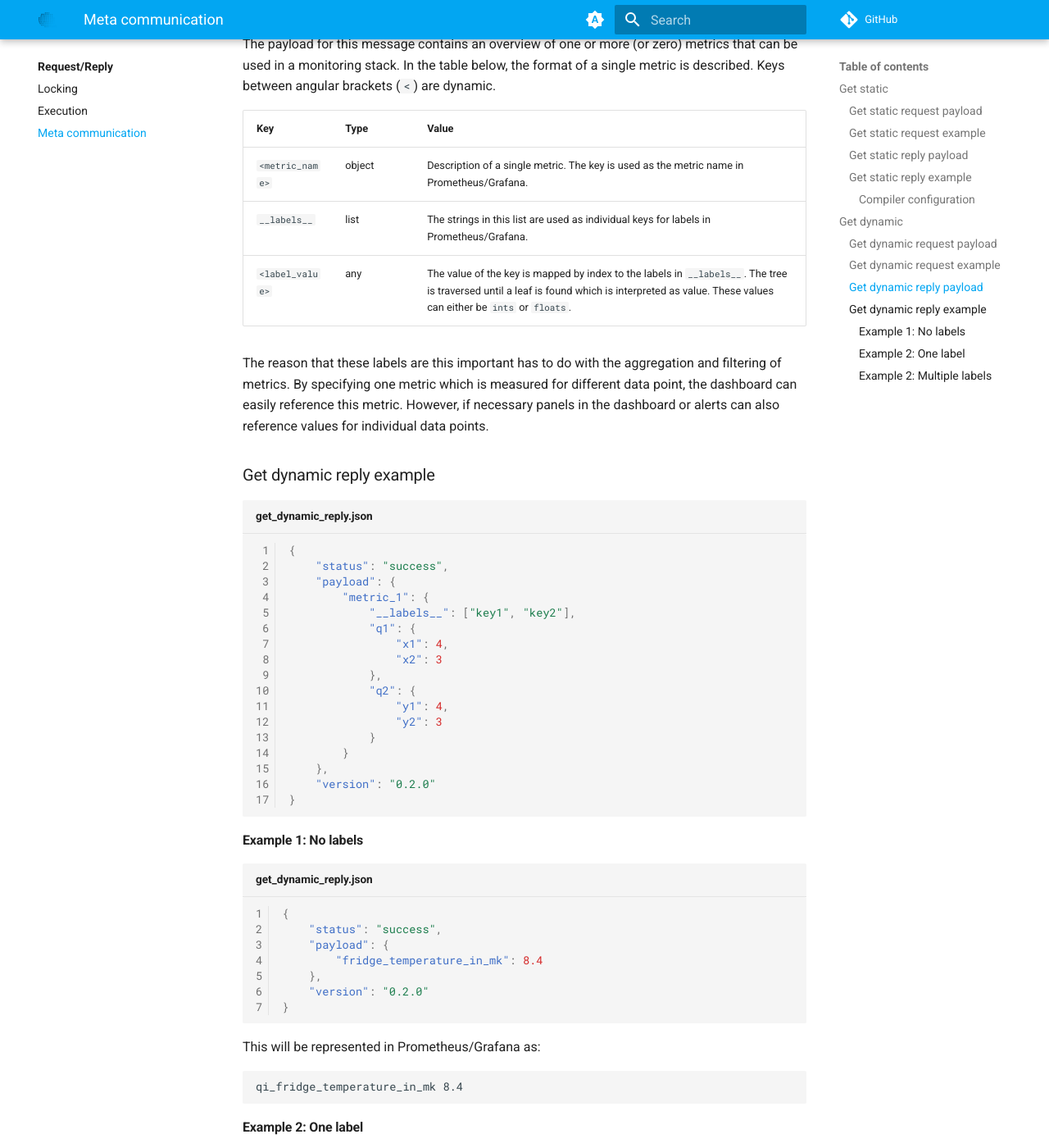
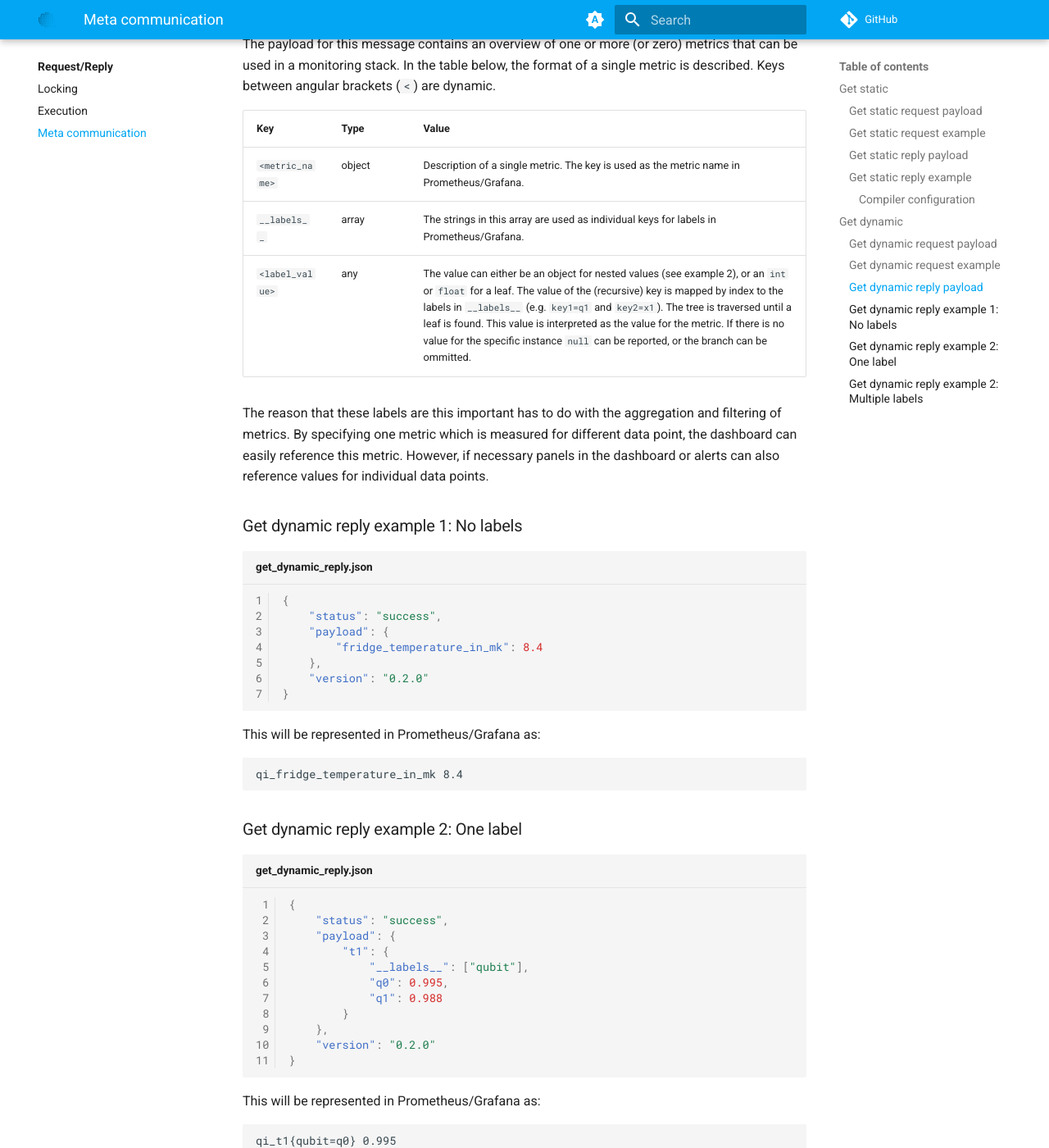
Before and after one commit to QuTech-Delft/compute-runtime-schema, an MkDocs documentation site: the page built from docs/request/meta.md, in a window 1280 px wide and 1400 px high, scrolled down 3281 px. Shown: the whole window at 82% size. Built offline with MkDocs 1.6.1 and Material for MkDocs 9.7.7, drawn with Linux system fonts in a browser that asks for light colours; comment, search, counter and statistics services are not loaded; the version menu is left out; some of the changed text lies outside the part shown.

Commit message:
[QI2-1525] Address review comments

````diff
--- a/docs/request/meta.md
+++ b/docs/request/meta.md
@@ -32,11 +32,11 @@ This message does not require any additional information in the payload section.
 | Key | Type | Value |
 | --- | --- | --- |
 | `nqubits` | `int` | The number of qubits |
-| `topology` | `list[tuple]` | List of the edges between the various qubits |
+| `topology` | `array[tuple]` | List of the edges between the various qubits |
 | `name` | `str` | Name of the system |
-| `pgs` | `list[str]` | Supported primitive gates set of the system. Gate names as described in cQASM (in uppercase) |
+| `pgs` | `array[str]` | Supported primitive gates set of the system. Gate names as described in cQASM (in uppercase) |
 | `starttime` | `float` | Timestamp of start-up of the system (return value of `time.time()`) |
-| `default_compiler_config` | `dict[str,list[dict[str, Any]]]` | Compiler configurations for different stages. |
+| `default_compiler_config` | `object[str,array[object[str, Any]]]` | Compiler configurations for different stages. |
 
 ### Get static reply example
 
@@ -123,36 +123,14 @@ stack. In the table below, the format of a single metric is described. Keys betw
 | Key | Type | Value |
 | --- | --- | --- |
 | `<metric_name>` | object | Description of a single metric. The key is used as the metric name in Prometheus/Grafana. |
-| `__labels__` | list | The strings in this list are used as individual keys for labels in Prometheus/Grafana. |
-| `<label_value>` | any | The value of the key is mapped by index to the labels in `__labels__`. The tree is traversed until a leaf is found which is interpreted as value. These values can either be `ints` or `floats`. |
+| `__labels__` | array | The strings in this array are used as individual keys for labels in Prometheus/Grafana. |
+| `<label_value>` | any | The value can either be an object for nested values (see example 2), or an `int` or `float` for a leaf. The value of the (recursive) key is mapped by index to the labels in `__labels__` (e.g. `key1=q1` and `key2=x1`). The tree is traversed until a leaf is found. This value is interpreted as the value for the metric. If there is no value for the specific instance `null` can be reported, or the branch can be ommitted. |
 
 The reason that these labels are this important has to do with the aggregation and filtering of metrics. By specifying
 one metric which is measured for different data point, the dashboard can easily reference this metric. However, if
 necessary panels in the dashboard or alerts can also reference values for individual data points.
 
-### Get dynamic reply example
-
-```json title="get_dynamic_reply.json" linenums="1"
-{
-    "status": "success",
-    "payload": {
-        "metric_1": {
-            "__labels__": ["key1", "key2"],
-            "q1": {
-                "x1": 4,
-                "x2": 3
-            },
-            "q2": {
-                "y1": 4,
-                "y2": 3
-            }
-        }
-    },
-    "version": "0.2.0"
-}
-```
-
-#### Example 1: No labels
+### Get dynamic reply example 1: No labels
 
 ```json title="get_dynamic_reply.json" linenums="1"
 {
@@ -170,7 +148,7 @@ This will be represented in Prometheus/Grafana as:
 qi_fridge_temperature_in_mk 8.4
 ```
 
-#### Example 2: One label
+### Get dynamic reply example 2: One label
 
 ```json title="get_dynamic_reply.json" linenums="1"
 {
@@ -193,7 +171,7 @@ qi_t1{qubit=q0} 0.995
 qi_t1{qubit=q1} 0.988
 ```
 
-#### Example 2: Multiple labels
+### Get dynamic reply example 2: Multiple labels
 
 ```json title="get_dynamic_reply.json" linenums="1"
 {
````
